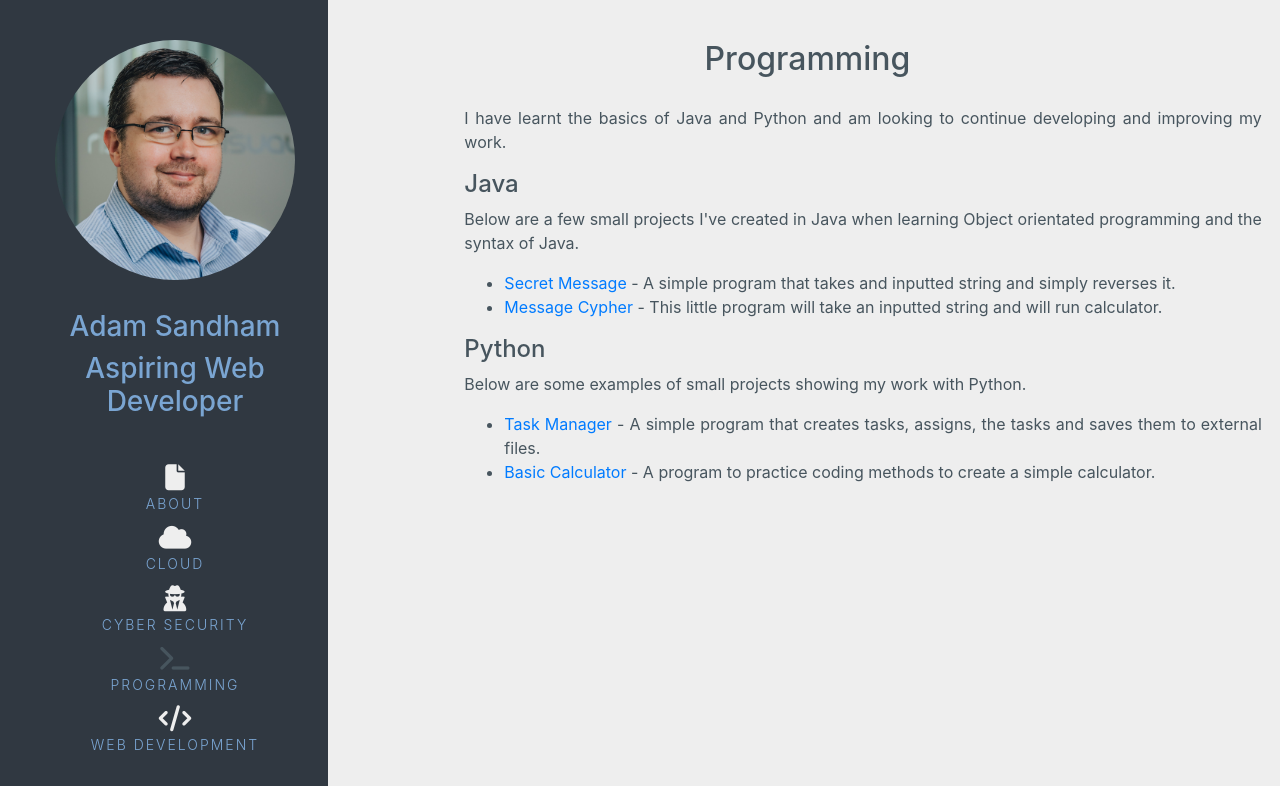
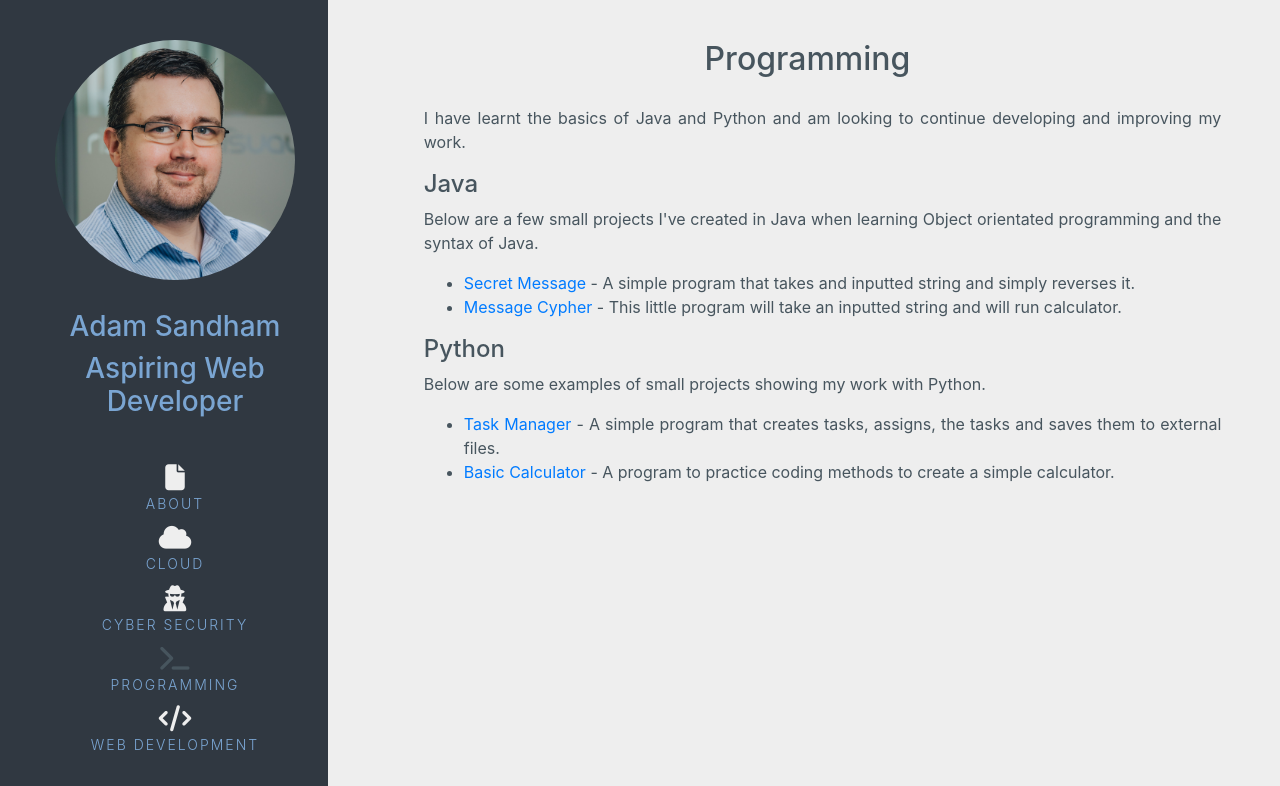
Before and after one commit to Sandham-a/sandham-a.github.io, a plain HTML site: page coding.html in a window 1280 px wide. Shown: the top 786 px of the page. Drawn offline with nearby package versions, Linux system fonts and the light colour scheme.

Commit message:
minor fixes and updating documentation

```diff
--- a/coding.html
+++ b/coding.html
@@ -96,7 +96,6 @@
                     </div>
                 </div>
                 <div class="row">
-                    <div class="col-md-1"></div>
                     <div class="col-md-10">
                         <div class="row content-text">
                             <p>
```
Also changed, not shown: cyber.html (+0 -1 lines), docs/wireframes/Cloud.png, docs/wireframes/Index.png.
